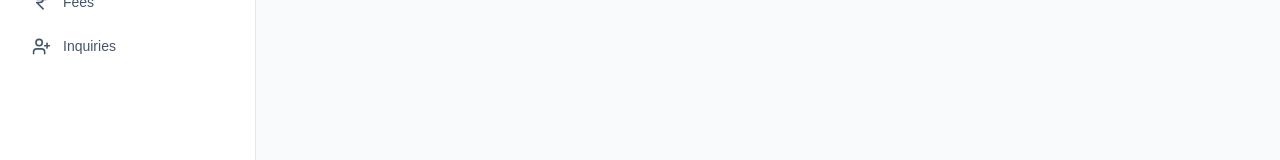
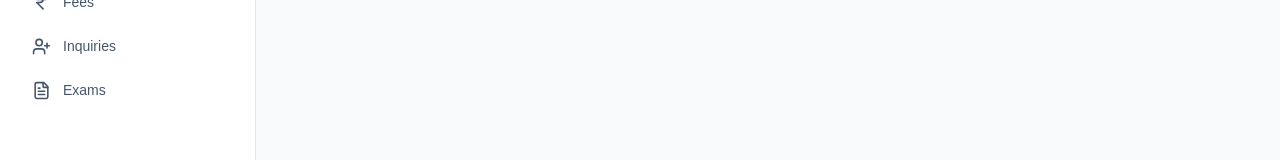
Before and after one commit to devleyj/Coaching-os-admin, a Next.js app: page / in a window 1280 px wide. Shown: the part 458-618 px from the top of the page. Built offline with nearby package versions, Linux system fonts and the light colour scheme.

Commit message:
Add exams navigation

```diff
--- a/app/components/Slidebar.tsx
+++ b/app/components/Slidebar.tsx
@@ -10,6 +10,7 @@ import {
   ClipboardCheck,
   IndianRupee,
   UserPlus,
+  FileText,
 } from "lucide-react";
 
 export default function Slidebar(){
@@ -77,6 +78,11 @@ export default function Slidebar(){
             label= "Inquiries"
             />
 
+            <NavItem
+            icon= {<FileText size={19} />}
+            label= "Exams"
+            />
+
         </div>
       </nav>
 
```
